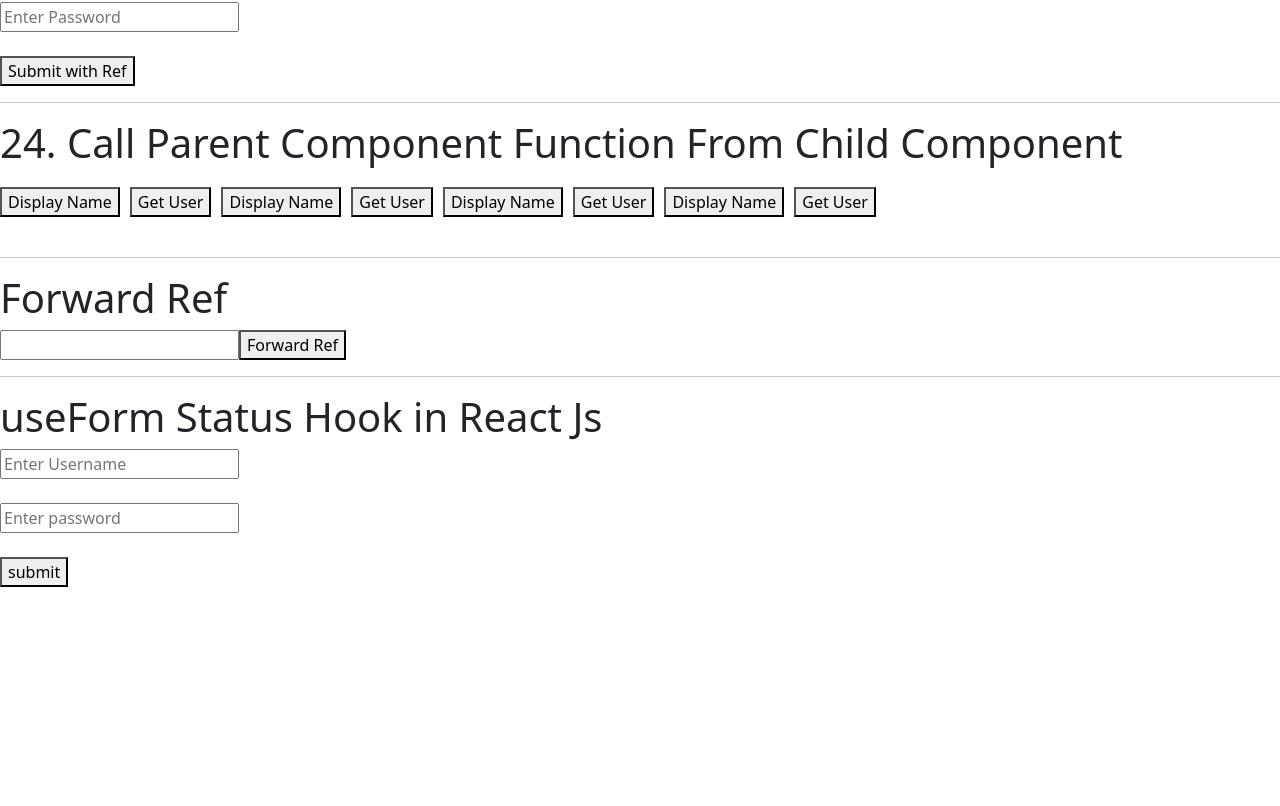
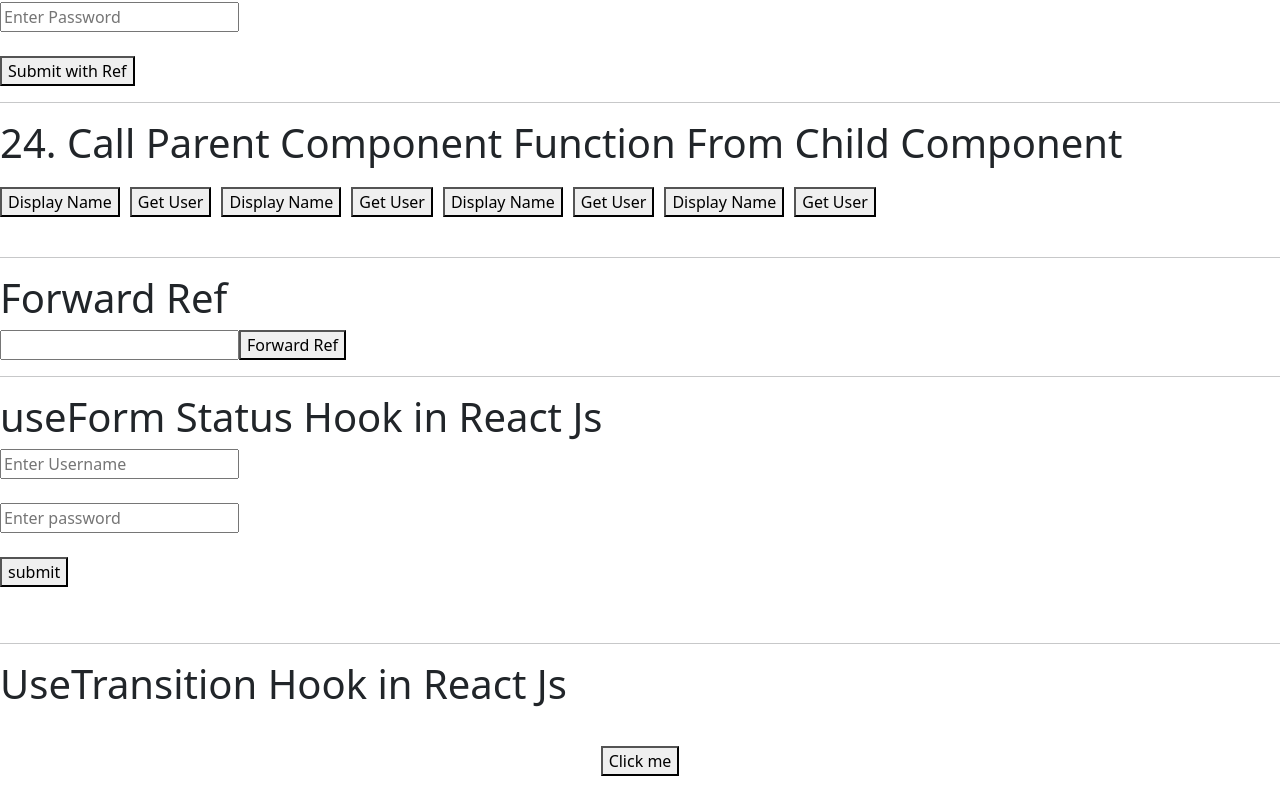
Before and after one commit to prachipundir29/react-project, a React app in the folder basic-react-practice/react-blog2/: page / in a window 1280 px wide. Shown: the part 5581-6387 px from the top of the page. Before the commit the page ends 6208 px from the top, so only its background shows below. Built offline with nearby package versions, Linux system fonts and the light colour scheme; the HTML template or start-up script is replaced by a standard one.

Commit message:
useTransition Hook

```diff
--- a/basic-react-practice/react-blog2/src/App.jsx
+++ b/basic-react-practice/react-blog2/src/App.jsx
@@ -14,6 +14,7 @@ import UnControlledComponent from "./Components/UnControlledComponent.jsx";
 import ParentComponent from "./Components/ParentComponent.jsx";
 import PforwardRef from "./Components/PforwardRef.jsx";
 import UseFormStatusHook from "./Components/UseFormStatus.jsx";
+import UseTransitionHook from "./Components/UseTransition.jsx";
 
 function App() {
   //Input Value
@@ -349,6 +350,9 @@ function App() {
       <hr />
       {/* 26. React Form Status Hook in React Js */}
       <UseFormStatusHook/>
+      <hr />
+      {/* 27. React UseTransition Hook in React Js */}
+      <UseTransitionHook />
     </>
   );
 }
--- /dev/null
+++ b/basic-react-practice/react-blog2/src/Components/UseTransition.jsx
@@ -0,0 +1,28 @@
+import React, { useTransition } from 'react'
+
+const UseTransitionHook = () => {
+
+    const[pending, startTransition] = useTransition()
+
+   const handdleButton = () => {
+       startTransition(async()=> {
+        await new Promise(res => setTimeout(res, 5000))
+
+       })
+     }
+  return (
+    <>
+      <h1>UseTransition Hook in React Js</h1>
+      <div style={{display: "flex", flexDirection: "column", alignItems: "center"}}>
+      {
+        pending?
+        <img style={{width: "100px"}} src="https://cdn.pixabay.com/animation/2022/07/29/03/42/03-42-11-849_512.gif" alt="" />:
+        null
+      }
+      <button style={{alignItems:"center", margin: "30px"}} disabled={pending} onClick={handdleButton}>Click me</button>
+      </div>
+    </>
+  )
+}
+
+export default UseTransitionHook
```
